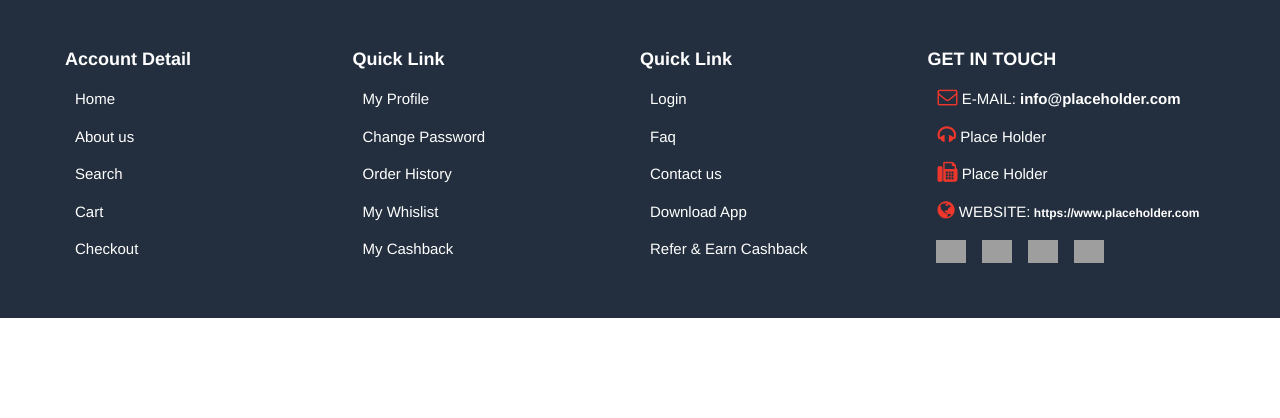
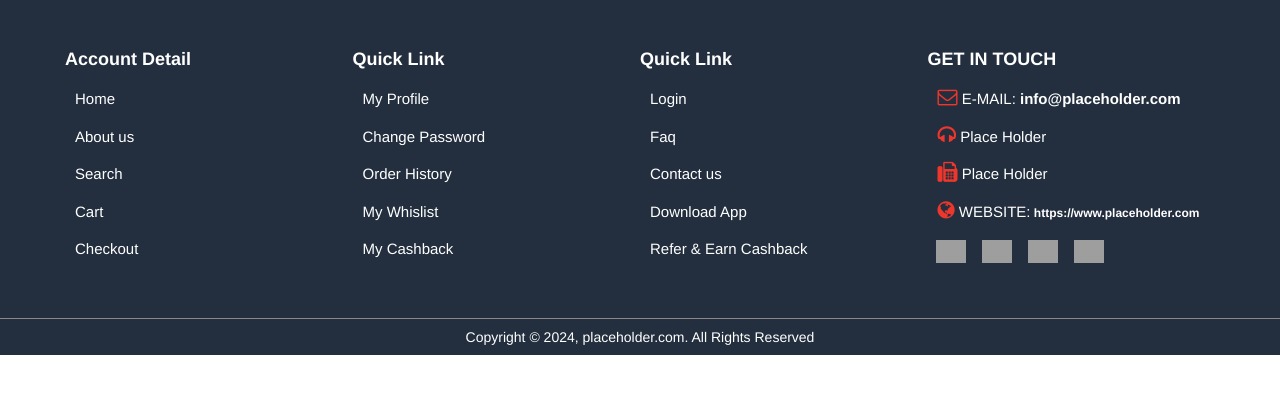
Before and after one commit to Nabsatang02/SciCom-Final, a PHP site: page / in a window 1280 px wide. Shown: the part 109-527 px from the top of the page. Run offline with PHP 8.4, Linux system fonts and the light colour scheme; grey boxes are pictures that could not be loaded.

Commit message:
Add Copyright Footer

```diff
--- a/css/style.css
+++ b/css/style.css
@@ -224,3 +224,17 @@ html {
     text-align: center;
   }
   /**********   Footer-Section CSS Code Ends  **********/
+
+  /**********  Footer-bottom Section CSS Code Starts  **********/
+.footer2-bacbor {
+    background: #232f3e;
+    padding: 10px 0px;
+    border-top: 1px solid #898989;
+  }
+  .footer2-content {
+    font-size: 14px;
+    color: #fff;
+    font-family: "Helvetica Neue", Helvetica, Arial, sans-serif;
+    text-align: center;
+  }
+  /**********   Footer-bottom Section CSS Code Ends  **********/
--- a/index.php
+++ b/index.php
@@ -127,3 +127,9 @@
   </div>
 </div>
 <!---------- Footer-Section HTML Code Ends --------->
+
+<!-- Footer-bottom Section HTML Code STARTS -->
+<div class="width-100 footer2-bacbor">
+  <p class="footer2-content">Copyright © 2024, placeholder.com. All Rights Reserved</p>
+</div>
+<!---------- Footer-bottom Section HTML Code Ends --------->
```
